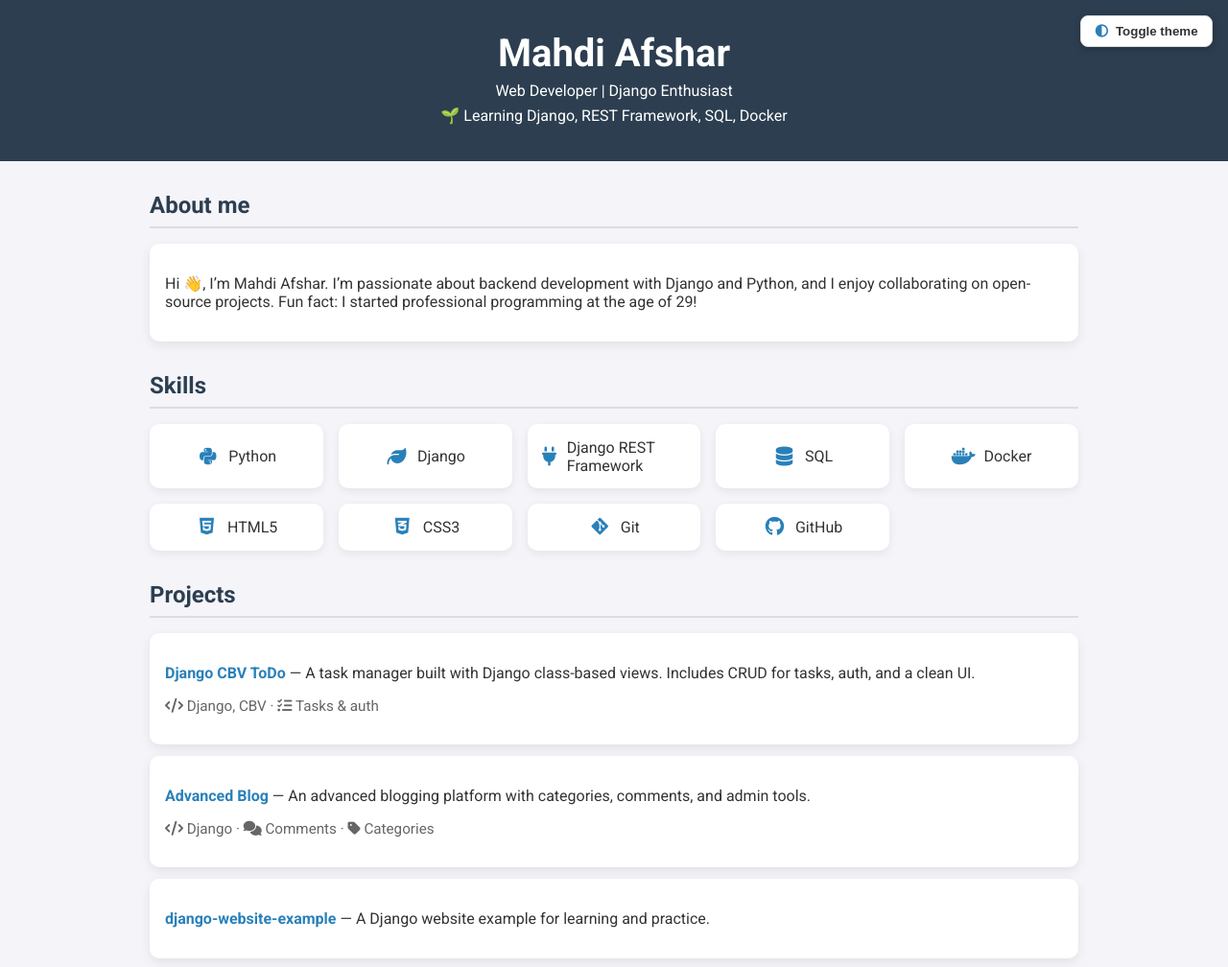
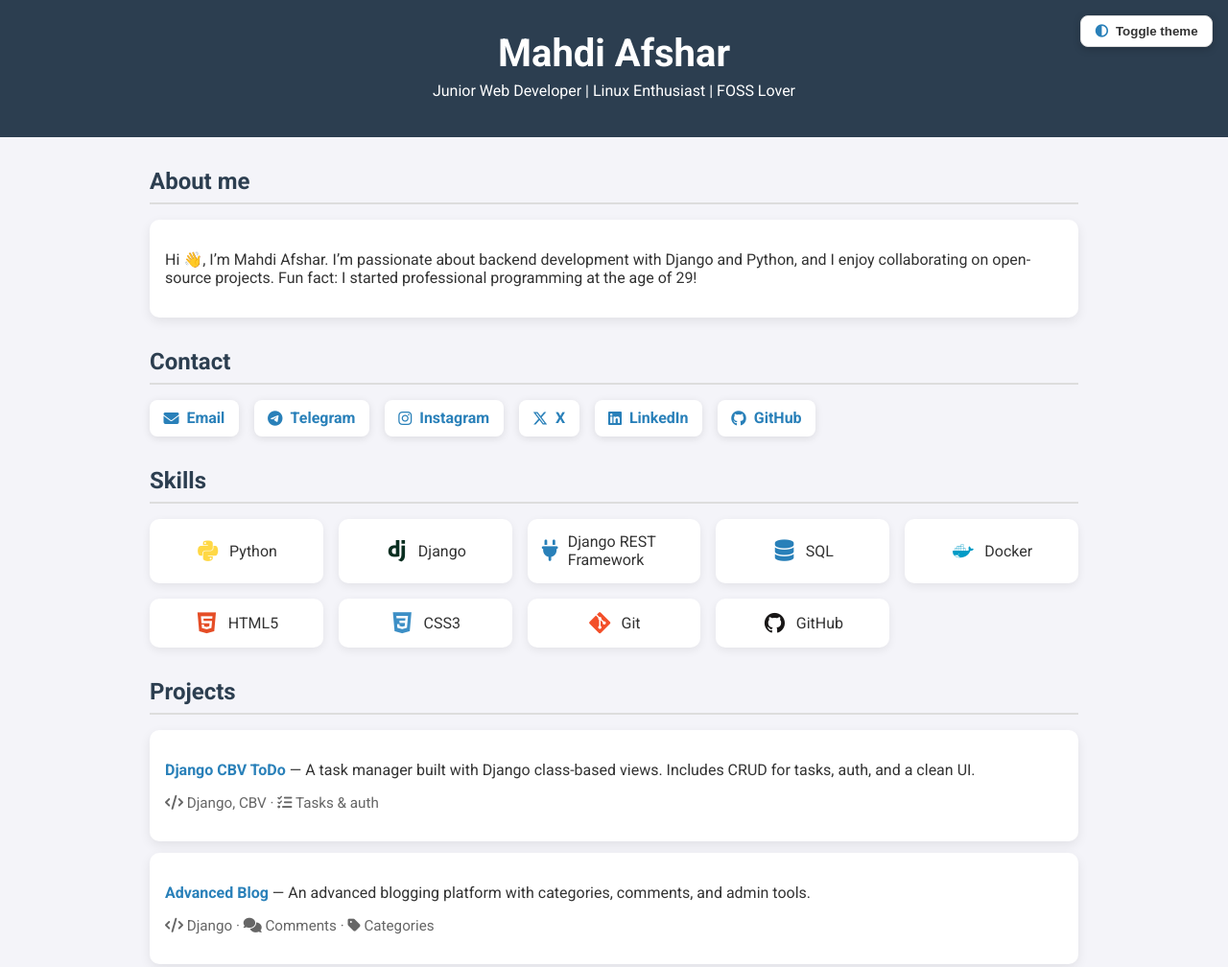
Before and after one commit to mahdi921/mahdi921.github.io, a plain HTML site: page index.html in a window 1280 px wide. Shown: the top 1008 px of the page at 96% size. Drawn offline with nearby package versions, Linux system fonts and the light colour scheme.

Commit message:
Enhance index.html with contact links and skills update
Added contact section with links to email, Telegram, Instagram, X, LinkedIn, and GitHub. Updated skills section to use Devicons for Python, Django, Docker, HTML5, CSS3, Git, and GitHub.

```diff
--- a/index.html
+++ b/index.html
@@ -7,6 +7,7 @@
   <link href="https://fonts.googleapis.com/css2?family=Roboto:wght@400;700&display=swap" rel="stylesheet"/>
   <!-- Icons -->
   <link rel="stylesheet" href="https://cdnjs.cloudflare.com/ajax/libs/font-awesome/6.5.0/css/all.min.css"/>
+  <link rel="stylesheet" href="https://cdn.jsdelivr.net/gh/devicons/devicon@latest/devicon.min.css"/>
   <style>
     :root {
       --bg-color: #f4f4f9;
@@ -79,9 +80,9 @@
       box-shadow: 0 3px 10px rgba(0,0,0,0.07);
     }
     .skill i {
-      font-size: 1.25rem;
+      font-size: 1.4rem; /* slightly larger for Devicon */
       color: var(--accent);
-      width: 1.5rem;
+      width: 1.6rem;
       text-align: center;
     }
     .projects a {
@@ -164,8 +165,7 @@
 <body>
   <header>
     <h1>Mahdi Afshar</h1>
-    <p>Web Developer | Django Enthusiast</p>
-    <p>🌱 Learning Django, REST Framework, SQL, Docker</p>
+    <p>Junior Web Developer | Linux Enthusiast | FOSS Lover </p>
     <button class="theme-toggle" onclick="toggleTheme()">
       <i class="fa-solid fa-circle-half-stroke"></i> Toggle theme
     </button>
@@ -177,19 +177,30 @@
       <p>Hi 👋, I’m Mahdi Afshar. I’m passionate about backend development with Django and Python, and I enjoy collaborating on open-source projects. Fun fact: I started professional programming at the age of 29!</p>
     </div>
   </section>
-
+<section>
+    <h2>Contact</h2>
+    <div class="contact">
+      <a href="mailto:mahdi.afshar.dev@outlook.com"><i class="fa-solid fa-envelope"></i> Email</a>
+      <a href="https://t.me/itsMahdiAfshar" target="_blank"><i class="fa-brands fa-telegram"></i> Telegram</a>
+      <a href="https://www.instagram.com/itsmahdiafshar" target="_blank"><i class="fa-brands fa-instagram"></i> Instagram</a>
+      <a href="https://x.com/MahdiAfsharDev" target="_blank"><i class="fa-brands fa-x-twitter"></i> X</a>
+      <a href="https://www.linkedin.com/in/itsmahdiafshar1/" target="_blank"><i class="fa-brands fa-linkedin"></i> LinkedIn</a>
+      <a href="https://github.com/mahdi921" target="_blank"><i class="fa-brands fa-github"></i> GitHub</a>
+    </div>
+  </section>
   <section>
     <h2>Skills</h2>
     <div class="skills-grid">
-      <div class="skill"><i class="fa-brands fa-python"></i> Python</div>
-      <div class="skill"><i class="fa-solid fa-leaf"></i> Django</div>
+      <div class="skill"><i class="devicon-python-plain colored"></i> Python</div>
+      <div class="skill"><i class="devicon-django-plain colored"></i> Django</div>
       <div class="skill"><i class="fa-solid fa-plug"></i> Django REST Framework</div>
       <div class="skill"><i class="fa-solid fa-database"></i> SQL</div>
-      <div class="skill"><i class="fa-brands fa-docker"></i> Docker</div>
-      <div class="skill"><i class="fa-brands fa-html5"></i> HTML5</div>
-      <div class="skill"><i class="fa-brands fa-css3-alt"></i> CSS3</div>
-      <div class="skill"><i class="fa-brands fa-git-alt"></i> Git</div>
-      <div class="skill"><i class="fa-brands fa-github"></i> GitHub</div>
+      <div class="skill"><i class="devicon-docker-plain colored"></i> Docker</div>
+      <div class="skill"><i class="devicon-html5-plain colored"></i> HTML5</div>
+      <div class="skill"><i class="devicon-css3-plain colored"></i> CSS3</div>
+      <div class="skill"><i class="devicon-git-plain colored"></i> Git</div>
+      <div class="skill"><i class="devicon-github-original colored"></i> GitHub</div>
+
     </div>
   </section>
 
@@ -235,17 +246,7 @@
     </div>
   </section>
 
-  <section>
-    <h2>Contact</h2>
-    <div class="contact">
-      <a href="mailto:mahdi.afshar.dev@outlook.com"><i class="fa-solid fa-envelope"></i> Email</a>
-      <a href="https://t.me/itsMahdiAfshar" target="_blank"><i class="fa-brands fa-telegram"></i> Telegram</a>
-      <a href="https://www.instagram.com/itsmahdiafshar" target="_blank"><i class="fa-brands fa-instagram"></i> Instagram</a>
-      <a href="https://x.com/MahdiAfsharDev" target="_blank"><i class="fa-brands fa-x-twitter"></i> X</a>
-      <a href="https://www.linkedin.com/in/itsmahdiafshar1/" target="_blank"><i class="fa-brands fa-linkedin"></i> LinkedIn</a>
-      <a href="https://github.com/mahdi921" target="_blank"><i class="fa-brands fa-github"></i> GitHub</a>
-    </div>
-  </section>
+
 
   <footer>
     <p>© 2025 Mahdi Afshar | Built with ❤️ using GitHub Pages</p>
```
